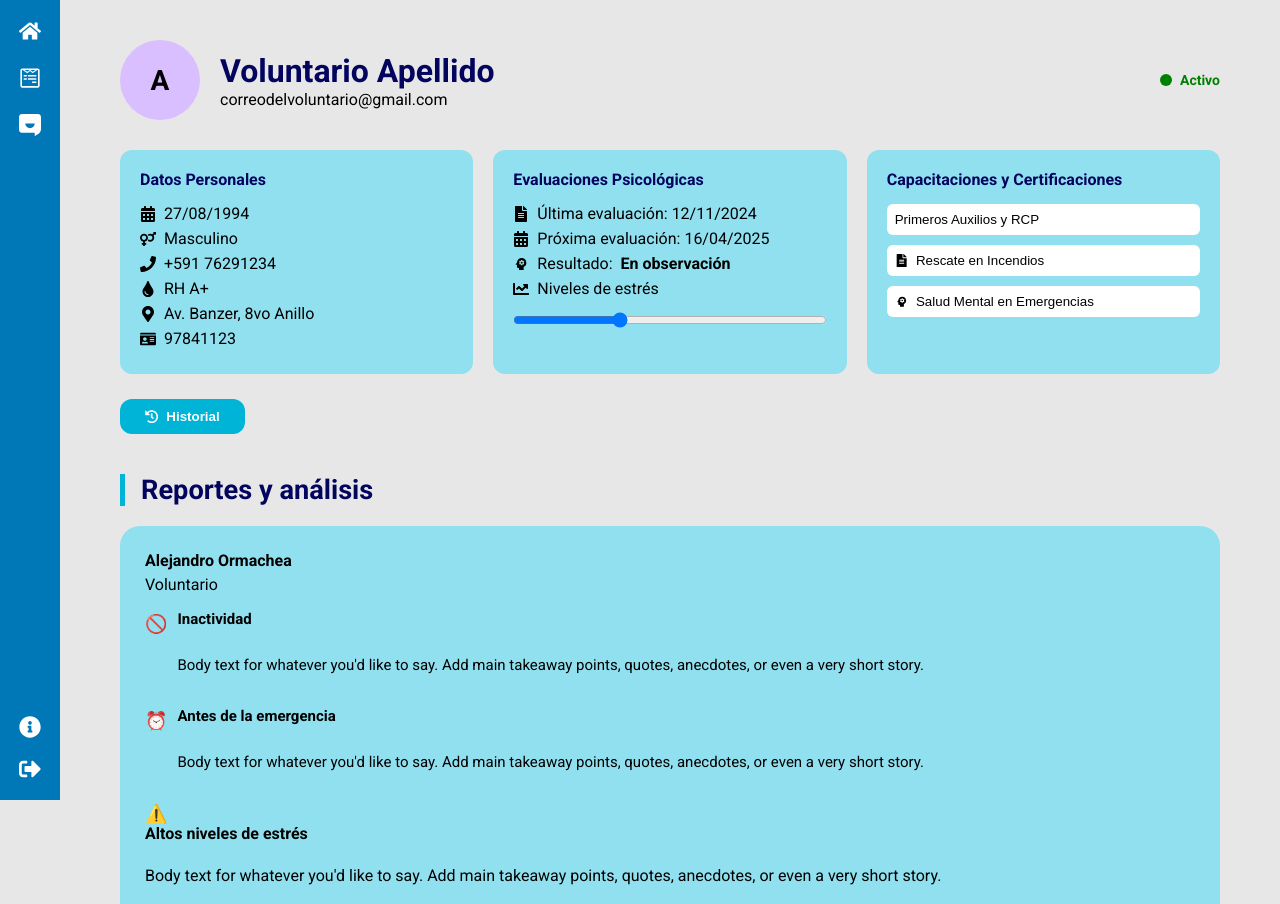
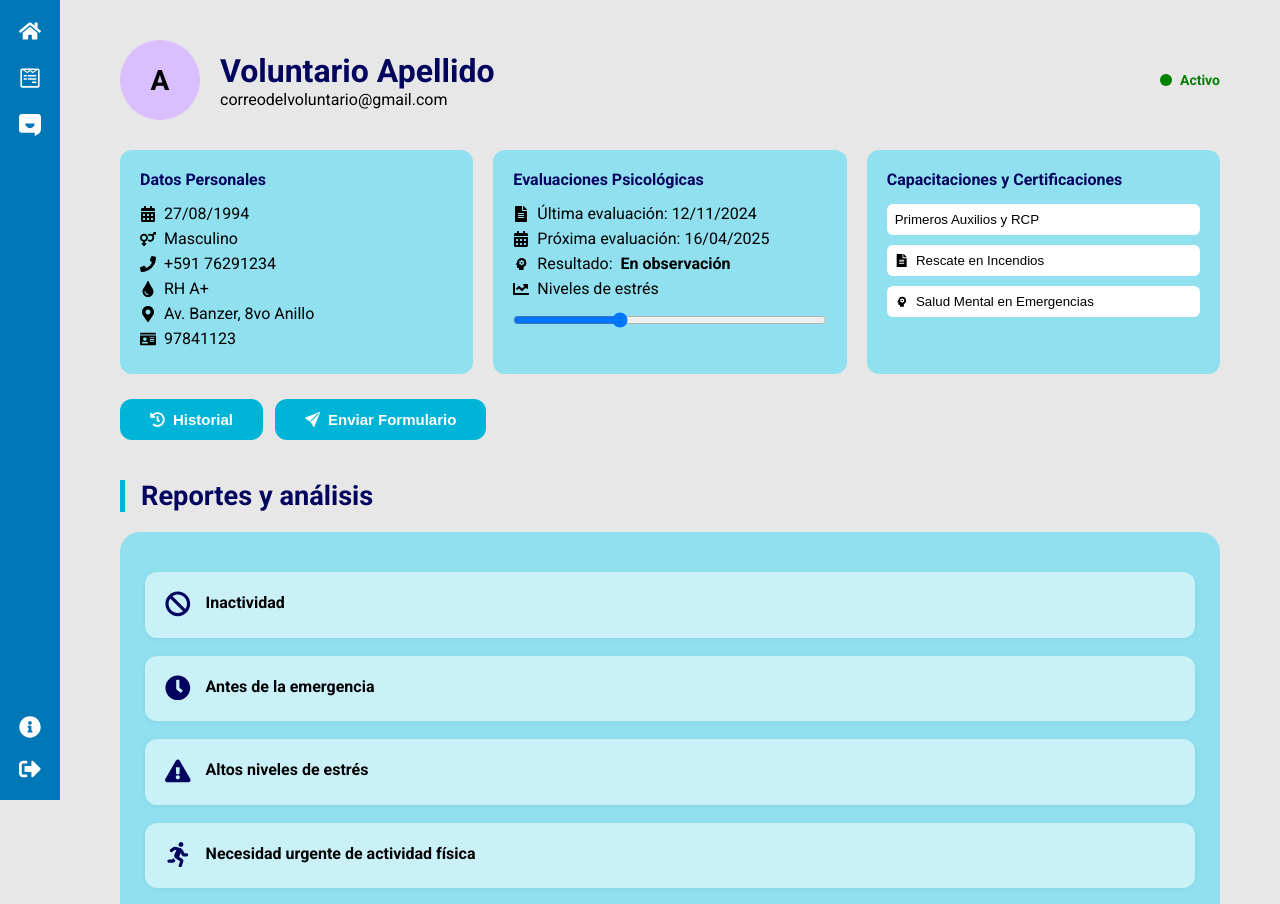
Before and after one commit to al3jandr05/front-prototipo, a React (Create React App) app: page /Voluntario/1 in a window 1280 px wide. Shown: the top 904 px of the page. Built offline with nearby package versions, Linux system fonts and the light colour scheme.

Commit message:
Corregir un poco el info-reportes

```diff
--- a/src/pages/InfoVoluntarios.js
+++ b/src/pages/InfoVoluntarios.js
@@ -1,17 +1,9 @@
 
 import React from 'react';
 import Sidebar from '../components/Sidebar';
-import {
-    FaCalendarAlt,
-    FaVenusMars,
-    FaPhone,
-    FaTint,
-    FaMapMarkerAlt,
-    FaIdCard,
-    FaFileAlt,
-    FaChartLine,
-    FaHistory
-} from 'react-icons/fa';
+import { FaCalendarAlt, FaVenusMars, FaPhone, FaTint, FaMapMarkerAlt, FaIdCard, FaFileAlt, FaChartLine, FaHistory,FaBan, FaClock, FaExclamationTriangle, FaRunning} from 'react-icons/fa';
+import { BsFillSendFill } from "react-icons/bs";
+import { GiBrain } from 'react-icons/gi';
 import { useNavigate } from 'react-router-dom';
 import { MdPsychology } from 'react-icons/md';
 import '../styles/infoVoluntarios.css';
@@ -65,27 +57,61 @@ const InfoVoluntarios = () => {
                     </div>
                 </div>
 
-                <div className="historial-boton">
+                <div className="botones-voluntario">
                     <button className="btn btn-outline-primary" onClick={() => navigate(`/Historial/1`)}>
                         <FaHistory /> Historial
                     </button>
+                    <button className="btn btn-outline-primary" >
+                        <BsFillSendFill /> Enviar Formulario
+                    </button>
                 </div>
+
+
 
                 <div className="info-reportes">
                     <h2>Reportes y análisis</h2>
                     <div className="reporte-box">
-                    <h4>Alejandro Ormachea</h4>
-                        <p>Voluntario</p>
                         <ul>
-                            <li><span className="reporte-icon">🚫</span> <div><strong>Inactividad</strong><br/>Body text for whatever you'd like to say. Add main takeaway points, quotes, anecdotes, or even a very short story.</div></li>
-                            <li><span className="reporte-icon">⏰</span> <div><strong>Antes de la emergencia</strong><br/>Body text for whatever you'd like to say. Add main takeaway points, quotes, anecdotes, or even a very short story.</div></li>
-                            <lia><span className="reporte-icon">⚠️</span> <div><strong>Altos niveles de estrés</strong><br/>Body text for whatever you'd like to say. Add main takeaway points, quotes, anecdotes, or even a very short story.</div></lia>
-                            <li><span className="reporte-icon">🏃</span> <div><strong>Necesidad urgente de actividad física</strong><br/>Body text for whatever you'd like to say. Add main takeaway points, quotes, anecdotes, or even a very short story.</div></li>
-                            <li><span className="reporte-icon">📈</span> <div><strong>Después de la emergencia</strong><br/>Body text for whatever you'd like to say. Add main takeaway points, quotes, anecdotes, or even a very short story.</div></li>
-                            <li><span className="reporte-icon">🧠</span> <div><strong>Necesidad de atención psicológica</strong><br/>Body text for whatever you'd like to say. Add main takeaway points, quotes, anecdotes, or even a very short story.</div></li>
+                            <li>
+                                <span className="reporte-icon"><FaBan /></span>
+                                <div>
+                                    <strong>Inactividad</strong>
+                                </div>
+                            </li>
+                            <li>
+                                <span className="reporte-icon"><FaClock /></span>
+                                <div>
+                                    <strong>Antes de la emergencia</strong>
+                                </div>
+                            </li>
+                            <li>
+                                <span className="reporte-icon"><FaExclamationTriangle /></span>
+                                <div>
+                                    <strong>Altos niveles de estrés</strong>
+                                </div>
+                            </li>
+                            <li>
+                                <span className="reporte-icon"><FaRunning /></span>
+                                <div>
+                                    <strong>Necesidad urgente de actividad física</strong>
+                                </div>
+                            </li>
+                            <li>
+                                <span className="reporte-icon"><FaChartLine /></span>
+                                <div>
+                                    <strong>Después de la emergencia</strong>
+                                </div>
+                            </li>
+                            <li>
+                                <span className="reporte-icon"><GiBrain /></span>
+                                <div>
+                                    <strong>Necesidad de atención psicológica</strong>
+                                </div>
+                            </li>
                         </ul>
                     </div>
                 </div>
+
             </div>
         </div>
     );
--- a/src/styles/infoVoluntarios.css
+++ b/src/styles/infoVoluntarios.css
@@ -26,13 +26,13 @@ body {
     gap: 20px;
     margin-bottom: 30px;
 }
-.historial-boton {
+.botones-voluntario {
     margin-top: 25px;
     display: flex;
     gap: 12px;
 }
 
-.historial-boton button {
+.botones-voluntario button {
     display: flex;
     align-items: center;
     gap: 8px;
@@ -46,7 +46,7 @@ body {
     transition: background-color 0.2s ease;
 }
 
-.historial-boton button:hover {
+.botones-voluntario button:hover {
     background-color: var(--color-blue);
 }
 
@@ -133,17 +133,18 @@ body {
     justify-content: flex-start;
 }
 
-.historial-boton {
+.botones-voluntario {
     margin-top: 25px;
 }
 
-.historial-boton button {
+.botones-voluntario button {
     display: flex;
     align-items: center;
     gap: 8px;
+    font-size: 15px;
     background-color: var(--color-cyan);
     border: none;
-    padding: 10px 25px;
+    padding: 12px 30px;
     border-radius: 12px;
     color: white;
     font-weight: bold;
@@ -176,21 +177,24 @@ body {
     margin-top: 15px;
     display: flex;
     flex-direction: column;
-    gap: 20px;
+    gap: 18px;
 }
 
 .reporte-box li {
-    margin-bottom: 10px;
-    font-size: 15px;
     display: flex;
-    gap: 10px;
-    align-items: flex-start;
-    line-height: 1.4;
+    align-items: center;
+    gap: 15px;
+    background-color: var(--color-lighter-cyan);
+    padding: 15px 20px;
+    border-radius: 12px;
+    box-shadow: 0 1px 6px rgba(0, 0, 0, 0.05);
 }
 
 .reporte-icon {
-    font-size: 18px;
-    margin-top: 2px;
+    font-size: 1.6rem;
+    color: var(--color-dark-blue);
+    margin-top: 4px;
+    flex-shrink: 0;
 }
 
 .reporte-box strong {
--- a/src/styles/resultadoVoluntario.css
+++ b/src/styles/resultadoVoluntario.css
@@ -46,7 +46,6 @@ body {
 .categoria-titulo {
     font-size: 1.5rem;
     color: var(--color-blue);
-    border-bottom: 2px solid var(--color-blue);
     margin-bottom: 20px;
     padding-bottom: 5px;
 }
```
